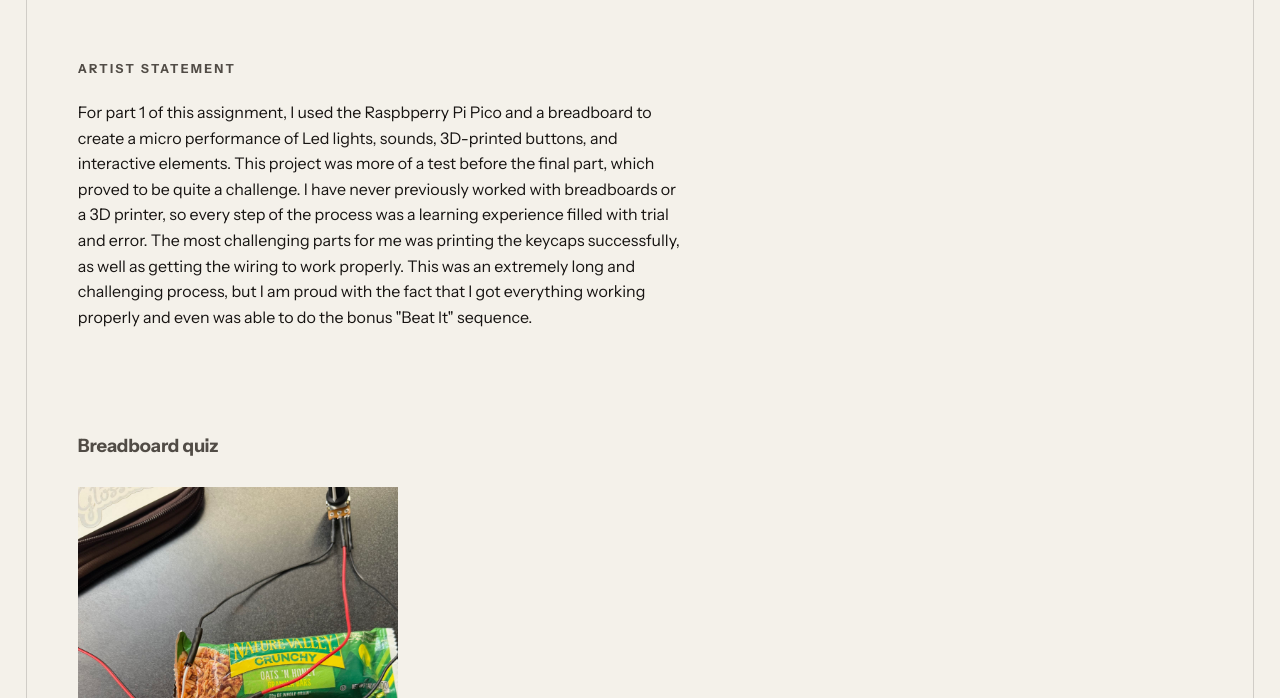
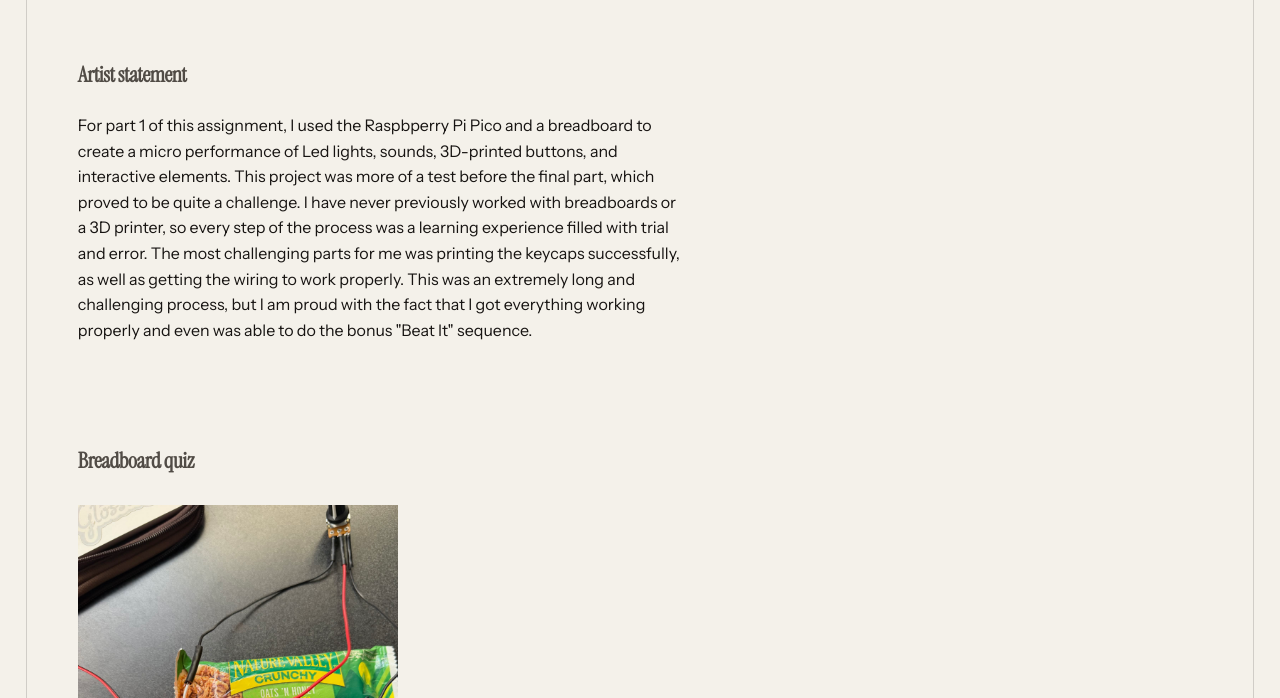
Before and after one commit to Sarahw709/Art-106-micro-perform-part1, a plain HTML site: page index.html in a window 1280 px wide. Shown: the part 402-1100 px from the top of the page. Drawn offline with Linux system fonts and the light colour scheme.

Commit message:
Use the title serif for the section headings.
Artist statement and Breadboard quiz now share that typeface, size, and weight.

Co-authored-by: Sarahw709 <Sarahw709@users.noreply.github.com>

```diff
--- a/style.css
+++ b/style.css
@@ -143,11 +143,10 @@ h1 em {
 
 h2 {
   margin: 2.5rem 0 0;
-  font-family: var(--sans);
-  font-size: 0.78rem;
+  font-family: var(--serif);
+  font-size: 1.35rem;
   font-weight: 700;
-  letter-spacing: 0.18em;
-  text-transform: uppercase;
+  letter-spacing: -0.02em;
   color: var(--quiet);
 }
 
@@ -160,10 +159,10 @@ main > p {
 
 h3 {
   margin: 2.75rem 0 0.35rem;
-  font-family: var(--sans);
-  font-size: 1.15rem;
+  font-family: var(--serif);
+  font-size: 1.35rem;
   font-weight: 700;
-  letter-spacing: -0.01em;
+  letter-spacing: -0.02em;
   color: var(--quiet);
 }
 
```
